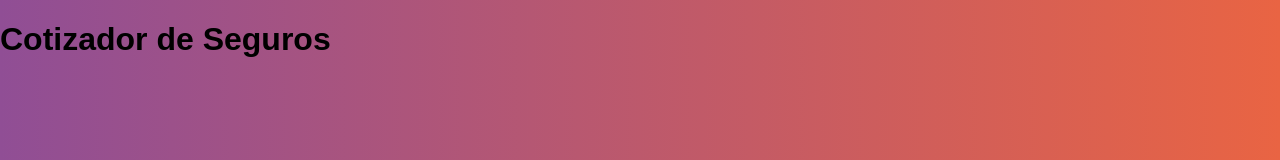
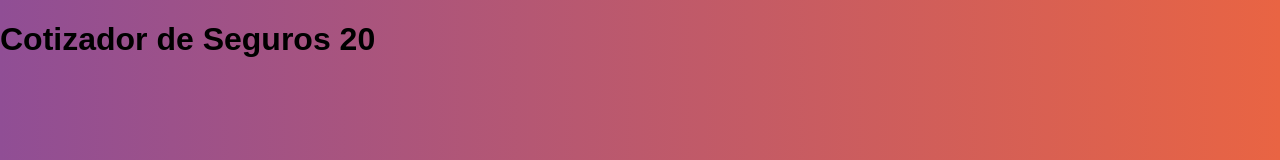
Before and after one commit to AlanGaia/Cotizador-React, a React (Create React App) app: page / in a window 1280 px wide. Shown: the top 160 px of the page. Built offline with nearby package versions, Linux system fonts and the light colour scheme.

Commit message:
header component

```diff
--- a/src/components/Header.jsx
+++ b/src/components/Header.jsx
@@ -3,7 +3,7 @@ import React from 'react'
 const Header = ({titulo}) => {
   return (
     <header>
-      <h1>{titulo}</h1>
+      <h1>{titulo} {titulo.length}</h1>
     </header>
   )
 }
```
